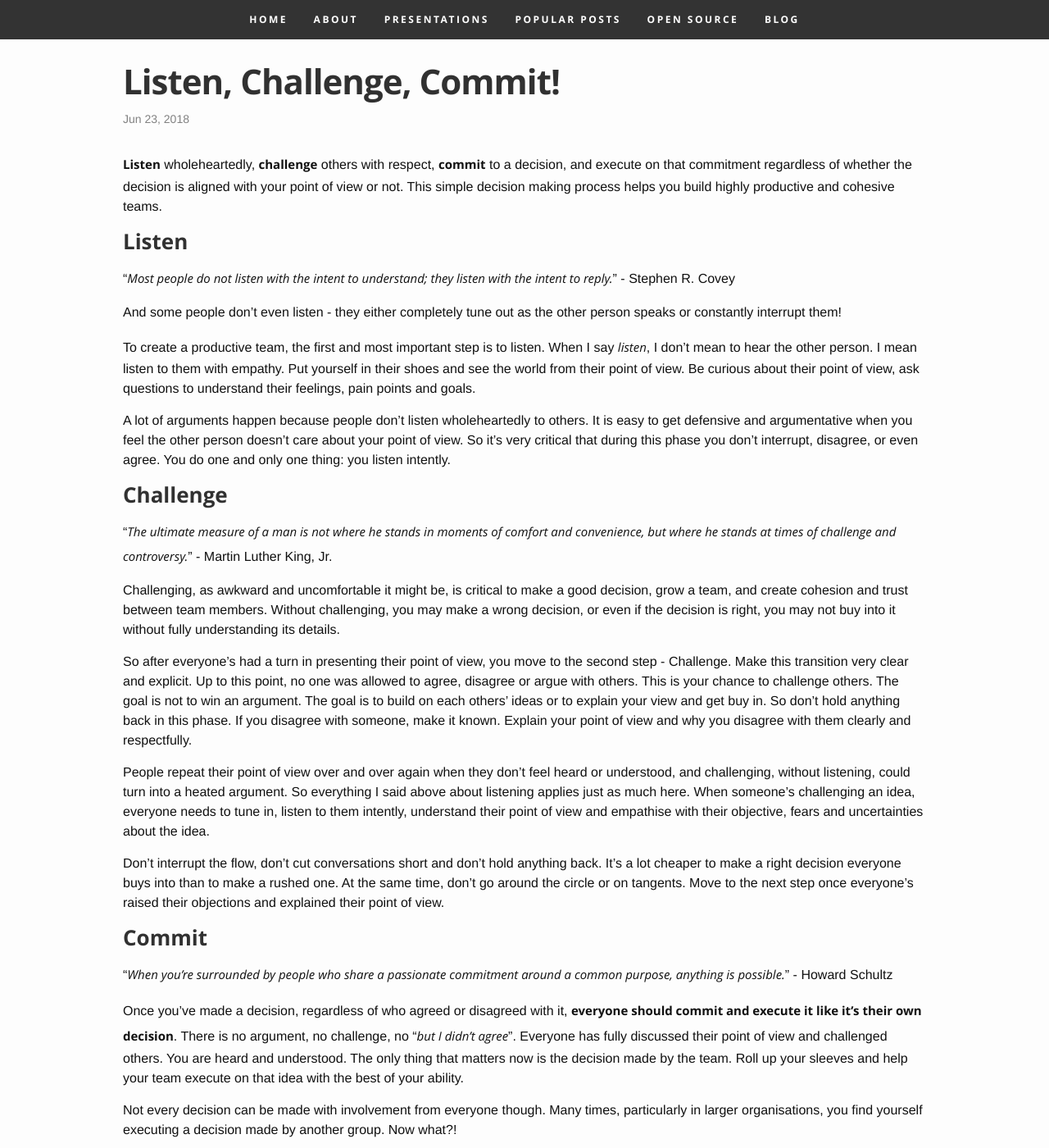
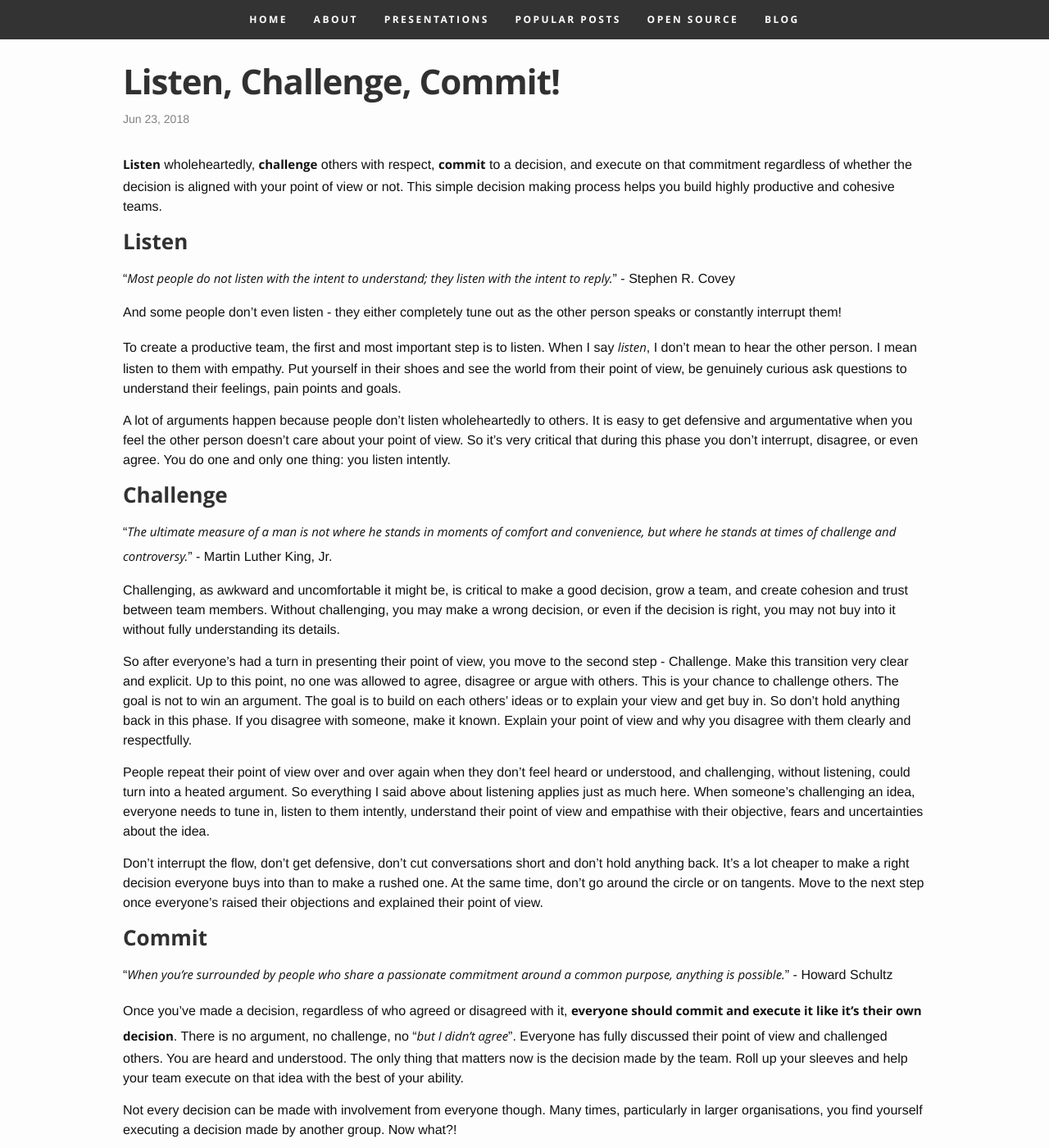
Before and after one commit to MehdiK/mehdik.github.io, a Jekyll site: the page built from _posts/2018-06-22-listen-challenge-commit.md, in a window 1280 px wide and 1400 px high. Shown: the whole window at 82% size. Built offline with Jekyll 4.4.1, drawn with Linux system fonts in a browser that asks for light colours; nearby versions of some CDN libraries; comment, search, counter and statistics services are not loaded.

Commit message:
minor edit

```diff
--- a/_posts/2018-06-22-listen-challenge-commit.md
+++ b/_posts/2018-06-22-listen-challenge-commit.md
@@ -13,7 +13,7 @@ tags: ["Leadership","Management"]
 
 And some people don't even listen - they either completely tune out as the other person speaks or constantly interrupt them!
 
-To create a productive team, the first and most important step is to listen. When I say *listen*, I don't mean to hear the other person. I mean listen to them with empathy. Put yourself in their shoes and see the world from their point of view. Be curious about their point of view, ask questions to understand their feelings, pain points and goals.
+To create a productive team, the first and most important step is to listen. When I say *listen*, I don't mean to hear the other person. I mean listen to them with empathy. Put yourself in their shoes and see the world from their point of view, be genuinely curious ask questions to understand their feelings, pain points and goals.
 
 A lot of arguments happen because people don't listen wholeheartedly to others. It is easy to get defensive and argumentative when you feel the other person doesn't care about your point of view. So it's very critical that during this phase you don't interrupt, disagree, or even agree. You do one and only one thing: you listen intently.
 
@@ -26,7 +26,7 @@ So after everyone's had a turn in presenting their point of view, you move to th
 
 People repeat their point of view over and over again when they don't feel heard or understood, and challenging, without listening, could turn into a heated argument. So everything I said above about listening applies just as much here. When someone's challenging an idea, everyone needs to tune in, listen to them intently, understand their point of view and empathise with their objective, fears and uncertainties about the idea.
 
-Don't interrupt the flow, don't cut conversations short and don't hold anything back. It's a lot cheaper to make a right decision everyone buys into than to make a rushed one. At the same time, don't go around the circle or on tangents. Move to the next step once everyone's raised their objections and explained their point of view.
+Don't interrupt the flow, don't get defensive, don't cut conversations short and don't hold anything back. It's a lot cheaper to make a right decision everyone buys into than to make a rushed one. At the same time, don't go around the circle or on tangents. Move to the next step once everyone's raised their objections and explained their point of view.
 
 ### Commit
 "*When you're surrounded by people who share a passionate commitment around a common purpose, anything is possible.*" - Howard Schultz
```
